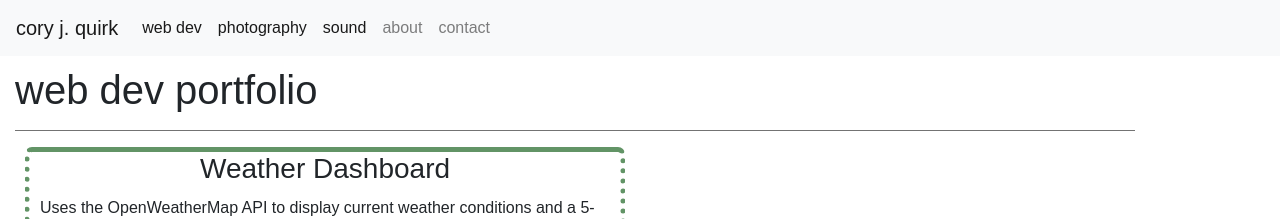
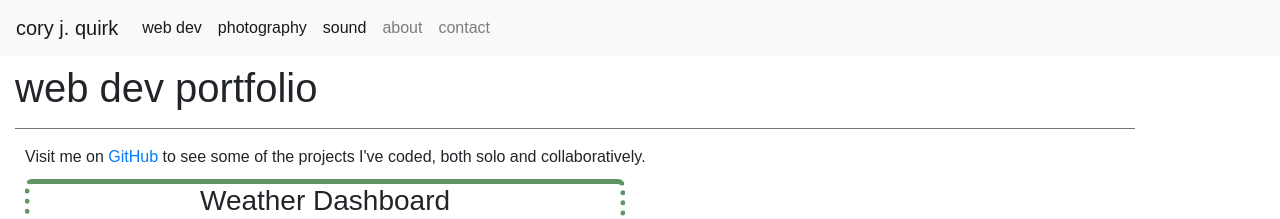
Before and after one commit to coryjquirk/portfolio, a React (Create React App) app in the folder client/: page / in a window 1280 px wide. Shown: the top 219 px of the page. Built offline with nearby package versions, Linux system fonts and the light colour scheme.

Commit message:
sticky nav, web dev <p>

```diff
--- a/client/src/components/Nav/style.css
+++ b/client/src/components/Nav/style.css
@@ -1,3 +1,9 @@
 li{
     background-color: #f8f9fa;
 }
+.navbar{
+    width: 100%;
+    position: fixed;
+    left: 0;
+    top: 0;
+}
--- a/client/src/components/Portfolio/index.js
+++ b/client/src/components/Portfolio/index.js
@@ -10,6 +10,7 @@ function Portfolio(props){
         <div>
             <h1>web dev portfolio</h1>
             <hr/>
+            <p>Visit me on <a href="https://github.com/coryjquirk">GitHub</a> to see some of the projects I've coded, both solo and collaboratively.</p>
             <div>
             <div id="portfolioItem">
                 <h3>Weather Dashboard</h3>
--- a/client/src/index.css
+++ b/client/src/index.css
@@ -1,5 +1,6 @@
 body {
   margin: 0;
+  margin-top:64px;
   padding: 0;
   font-family: sans-serif;
 }
```
Also changed, not shown: 1 other file (tests, documents, lock files or other folders).
